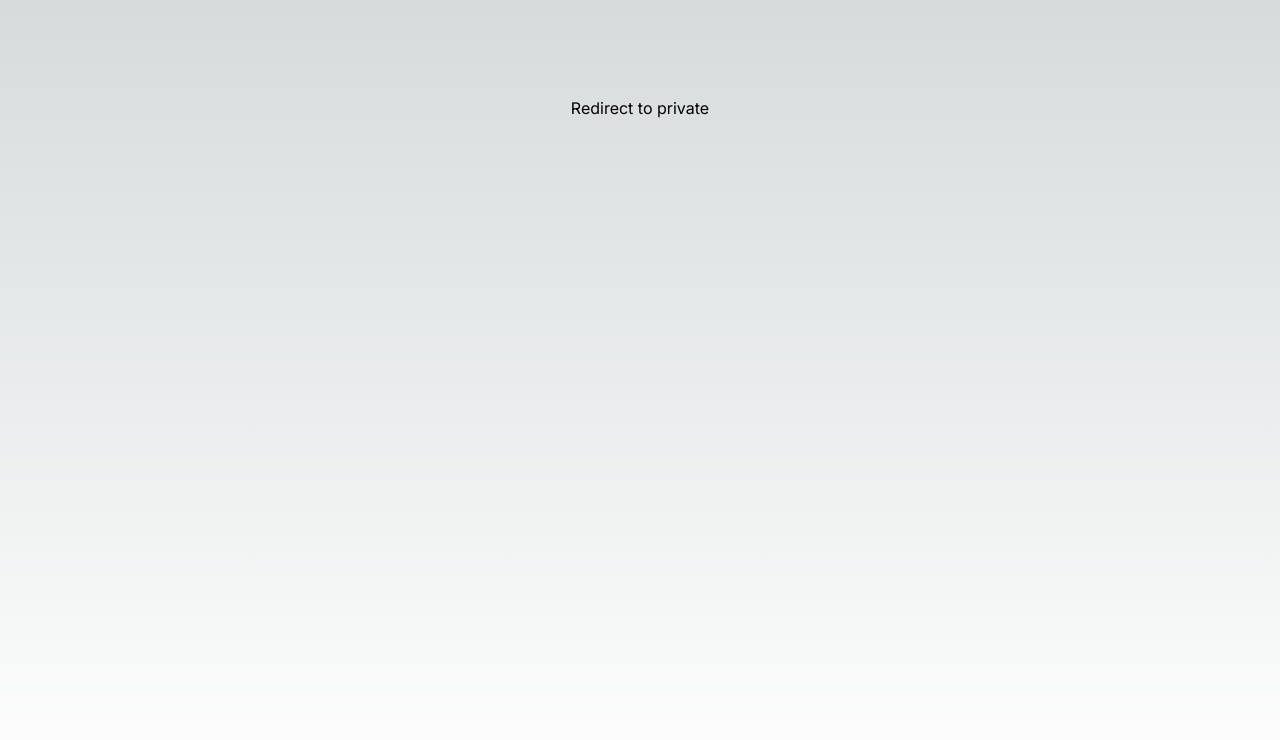
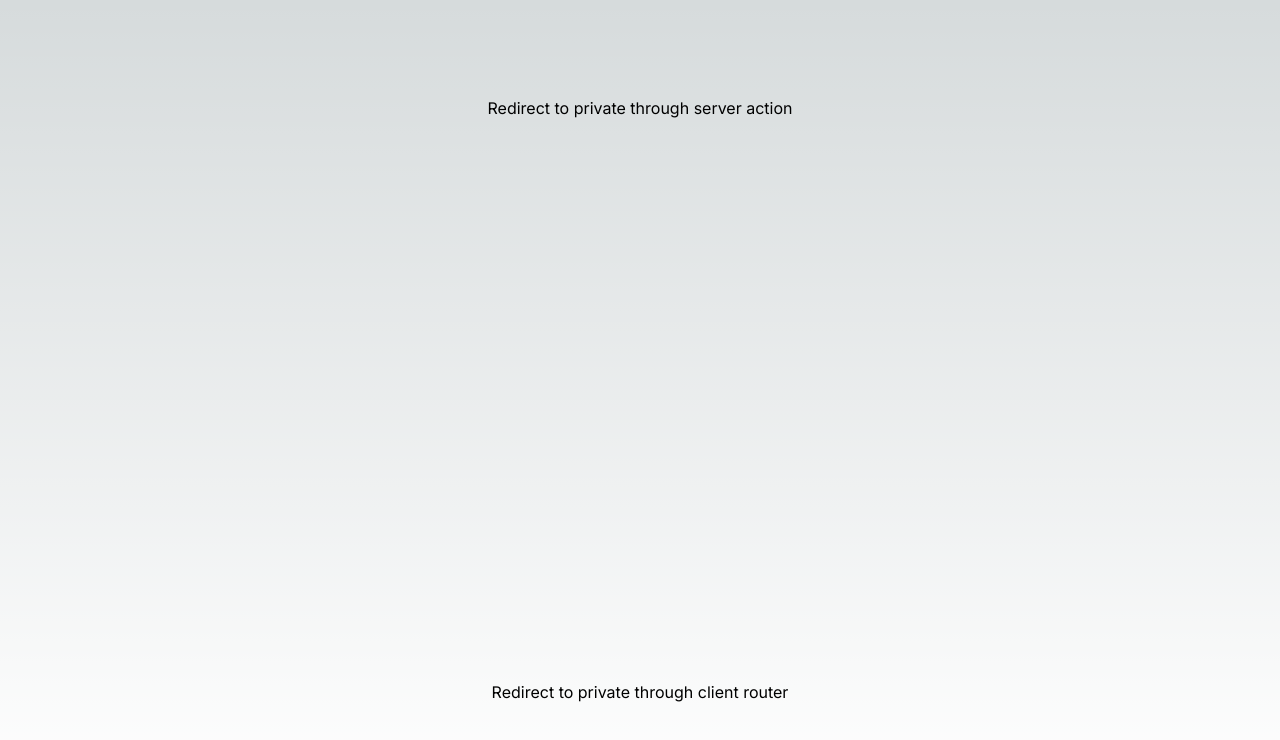
Before and after one commit to joncoronel/supabase-testing, a Next.js app: page / in a window 1280 px wide. Shown: the top 740 px of the page. Built offline with nearby package versions, Linux system fonts and the light colour scheme.

Commit message:
refactor: Update RedirectButton component to use server action and client router
The RedirectButton component was modified to use a server action for redirecting to the private page, and the client router for the same purpose. This change provides flexibility in handling the redirect functionality.

```diff
--- a/app/components/RedirectButton.js
+++ b/app/components/RedirectButton.js
@@ -1,17 +1,26 @@
 "use client";
 
-// import { redirectPrivate } from "../actions";
+import { redirectPrivate } from "../actions";
 import { useRouter } from "next/navigation";
 
 export default function RedirectButton() {
   const router = useRouter();
   return (
+    <>
+      <button
+        onClick={() => {
+          redirectPrivate();
+        }}
+      >
+        Redirect to private through server action
+      </button>
       <button
         onClick={() => {
           router.push("/private");
         }}
       >
-      Redirect to private
+        Redirect to private through client router
       </button>
+    </>
   );
 }
```
Lines whose indentation alone changed are shown as unchanged.
